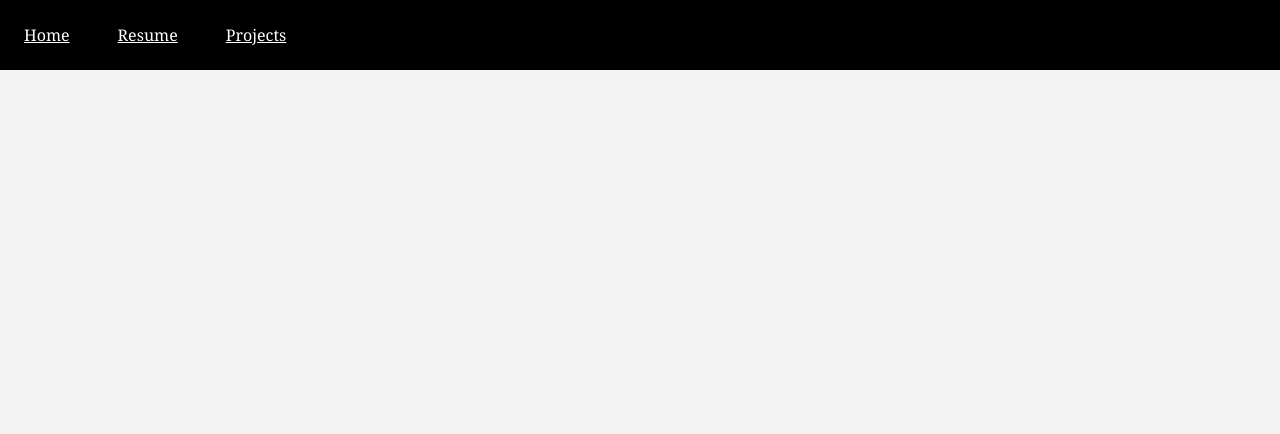
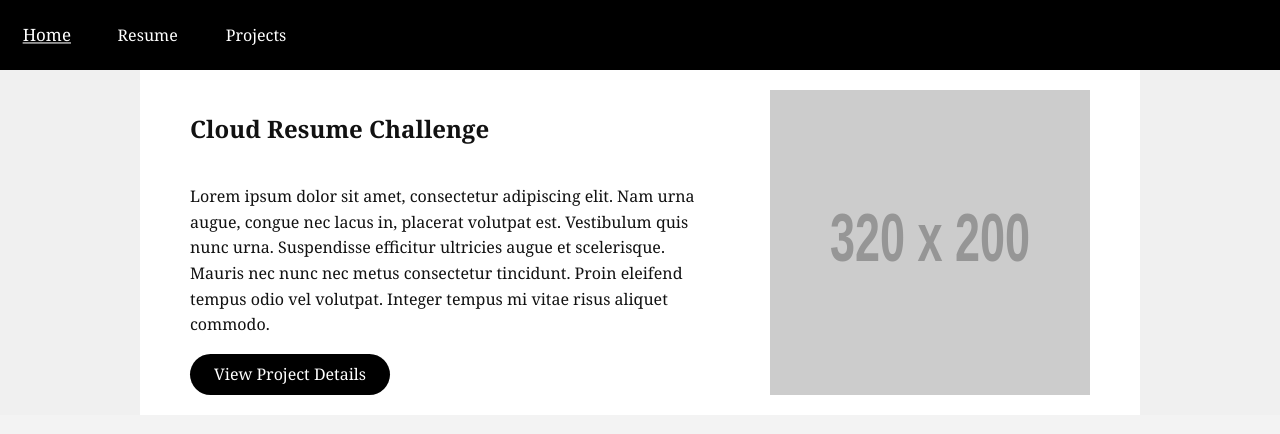
Before and after one commit to javierbustosofficial/cloud-resume-challenge, a React (Vite) app in the folder frontend/: page /projects in a window 1280 px wide. Shown: the top 434 px of the page. Built offline with nearby package versions, Linux system fonts and the light colour scheme.

Commit message:
wip setting up Projects page. Configuring HTML and CSS

```diff
--- a/frontend/src/assets/stylesheets/default.css
+++ b/frontend/src/assets/stylesheets/default.css
@@ -38,4 +38,10 @@ header nav{
 header nav a{
  padding: 24px;
  color: rgb(255,255,255);
+ text-decoration: none;
+ transition: transform 0.2s ease, box-shadow 0.2s ease;
+ &:hover {
+  text-decoration: underline;
+  transform: scale(1.06);
+ }
 }
--- /dev/null
+++ b/frontend/src/assets/stylesheets/projects.css
@@ -0,0 +1,34 @@
+*{
+  box-sizing: border-box;
+}
+
+.project_page{
+  width: min(1000px, 100%);
+  font-size: 12pt;
+  line-height: 1.60;
+  background: rgb(255,255,255);
+  padding: 20px 50px;
+  .project_item{
+    display: flex;
+    flex-direction: row;
+    gap: 50px;
+    .project_info{
+      display: flex;
+      flex-direction: column;
+      a{
+        display: inline-block;
+        background: rgb(0,0,0);
+        color: rgb(255,255,255);
+        align-self: flex-start;
+        padding: 8px 24px;
+        border-radius: 999px;
+        text-decoration: none;
+        transition: transform 0.2s ease, box-shadow 0.2s ease;
+       &:hover {
+          transform: scale(1.06);
+          box-shadow: 0 6px 16px rgba(0,0,0,0.25);
+        }
+      }
+    }
+  }
+}
--- a/frontend/src/assets/stylesheets/resume.css
+++ b/frontend/src/assets/stylesheets/resume.css
@@ -11,7 +11,7 @@
 }
 
 .article{
-  width: min(1100px, 100%);
+  width: min(1000px, 100%);
   font-size: 12pt;
   line-height: 1.60;
   background: rgb(255,255,255);
--- /dev/null
+++ b/frontend/src/components/ProjectItem.jsx
@@ -0,0 +1,15 @@
+import { Link } from "react-router-dom";
+
+export default function ProjectItem(props) {
+  const project = props.project;
+  return (
+    <div className="project_item">
+      <div className="project_info">
+        <h2> {project.name} </h2>
+        <p>{project.description}</p>
+        <Link to={`/projects/${project.handle}`}>View Project Details</Link>
+      </div>
+      <img src={project.thumbnail}></img>
+    </div>
+  );
+}
--- /dev/null
+++ b/frontend/src/components/ProjectPage.jsx
@@ -0,0 +1,13 @@
+import React from "react";
+import "../assets/stylesheets/projects.css";
+import Header from "./Header"
+import projectsData from '../data/projectsData'
+
+export default function ProjectPage() {
+  return (
+    <>
+      <Header></Header>
+      project show page
+    </>
+  )
+}
--- /dev/null
+++ b/frontend/src/data/projectsData.js
@@ -0,0 +1,12 @@
+const lipsum = 'Lorem ipsum dolor sit amet, consectetur adipiscing elit. Nam urna augue, congue nec lacus in, placerat volutpat est. Vestibulum quis nunc urna. Suspendisse efficitur ultricies augue et scelerisque. Mauris nec nunc nec metus consectetur tincidunt. Proin eleifend tempus odio vel volutpat. Integer tempus mi vitae risus aliquet commodo.'
+const placeholder = 'https://placehold.co/320x200/EEE/31343C'
+
+const projectsData = [
+  {
+    name: 'Cloud Resume Challenge',
+    handle: 'cloud-resume-challenge',
+    thumbnail: placeholder,
+    description: lipsum
+  },
+]
+export default projectsData;
--- a/frontend/src/main.jsx
+++ b/frontend/src/main.jsx
@@ -1,9 +1,10 @@
 import { createRoot } from 'react-dom/client'
 import { BrowserRouter, Routes, Route } from "react-router-dom"
 import './assets/stylesheets/default.css'
-import Resume from './pages/Resume.jsx'
-import Home from './pages/Home.jsx'
-import Projects from './pages/Projects.jsx'
+import Resume from './pages/ResumeTab.jsx'
+import Home from './pages/HomeTab.jsx'
+import Projects from './pages/ProjectsTab.jsx'
+import ProjectPage from './components/ProjectPage.jsx'
 
 createRoot(document.querySelector('main')).render(
   <BrowserRouter>
@@ -11,6 +12,7 @@ createRoot(document.querySelector('main')).render(
       <Route path="/" element={<Home />} />
       <Route path="/resume" element={<Resume />} />
       <Route path="/projects" element={<Projects />} />
+      <Route path="/projects/:handle" element={<ProjectPage />} />
 
     </Routes>
   </BrowserRouter>,
--- a/frontend/src/pages/Home.jsx
+++ b/frontend/src/pages/HomeTab.jsx
@@ -1,5 +1,4 @@
 import { useState } from 'react'
-import reactLogo from '../assets/react.svg'
 import '../assets/stylesheets/default.css'
 import Header from '../components/Header';
 
--- a/frontend/src/pages/Projects.jsx
+++ /dev/null
@@ -1,16 +0,0 @@
-import { useState } from 'react'
-import reactLogo from '../assets/react.svg'
-import '../assets/stylesheets/default.css'
-import Header from '../components/Header';
-
-function Projects() {
-  const [count, setCount] = useState(0)
-
-  return (
-    <>
-      <Header></Header>
-    </>
-  )
-}
-
-export default Projects
--- /dev/null
+++ b/frontend/src/pages/ProjectsTab.jsx
@@ -0,0 +1,24 @@
+import { useState } from 'react'
+import '../assets/stylesheets/projects.css'
+import Header from '../components/Header'
+import projectsData from '../data/projectsData'
+import ProjectItem from '../components/ProjectItem'
+
+function ProjectPage() {
+  const [count, setCount] = useState(0)
+
+  return (
+    <>
+      <Header></Header>
+      <div className="project_page">
+        <div className="projects">
+          {projectsData.map((project) => (
+            <ProjectItem key={project.handle} project={project} />
+          ))}
+        </div>
+      </div>
+    </>
+  )
+}
+
+export default ProjectPage
--- a/frontend/src/pages/Resume.jsx
+++ b/frontend/src/pages/ResumeTab.jsx
@@ -1,8 +1,7 @@
 import { useState } from 'react'
-import reactLogo from '../assets/react.svg'
 import '../assets/stylesheets/resume.css'
-import Header from '../components/Header';
-import Article from '../components/ResumePage';
+import Header from '../components/Header'
+import Article from '../components/ResumePage'
 
 function Resume() {
   const [count, setCount] = useState(0)
```
